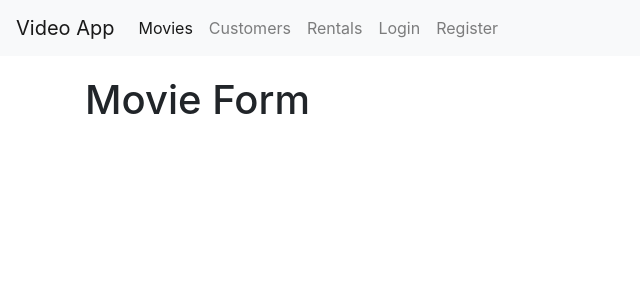
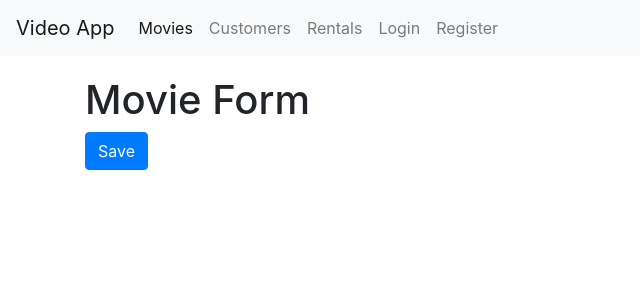
Before and after one commit to kboul/display-and-delete-movies, a React (Create React App) app: page /movies/new in a window 1280 px wide. Shown: the top 300 px of the page, without its empty margins (0-640 px from the left). Built offline with nearby package versions, Linux system fonts and the light colour scheme.

Commit message:
Replace MoviesNew with already existing MovieForm comp

```diff
--- a/src/components/App/App.js
+++ b/src/components/App/App.js
@@ -9,7 +9,6 @@ import NotFound from '../NotFound/NotFound';
 import MovieForm from '../MovieForm/MovieForm';
 import LoginForm from '../LoginForm/LoginForm';
 import RegisterForm from '../RegisterForm/RegisterForm';
-import MoviesNew from '../MoviesNew/MoviesNew';
 
 import './App.css';
 
@@ -31,7 +30,7 @@ class App extends Component {
 						<Switch>
 							<Route path="/register" component={RegisterForm} />
 							<Route path="/login" component={LoginForm} />
-							<Route path="/movies/new" component={MoviesNew} />
+							<Route path="/movies/new" component={MovieForm} />
 							<Route path="/movies/:id" component={MovieForm} />
 							<Route path="/movies" component={Movies}></Route>
 							<Route path="/customers" component={Customers}></Route>
--- a/src/components/MoviesNew/MoviesNew.js
+++ /dev/null
@@ -1,12 +0,0 @@
-import React, { Component } from 'react'
-
-class MoviesNew extends Component {
-    state = {  }
-    render() {
-        return (
-            <h1>Movie Form</h1>
-        );
-    }
-}
-
-export default MoviesNew;
```
